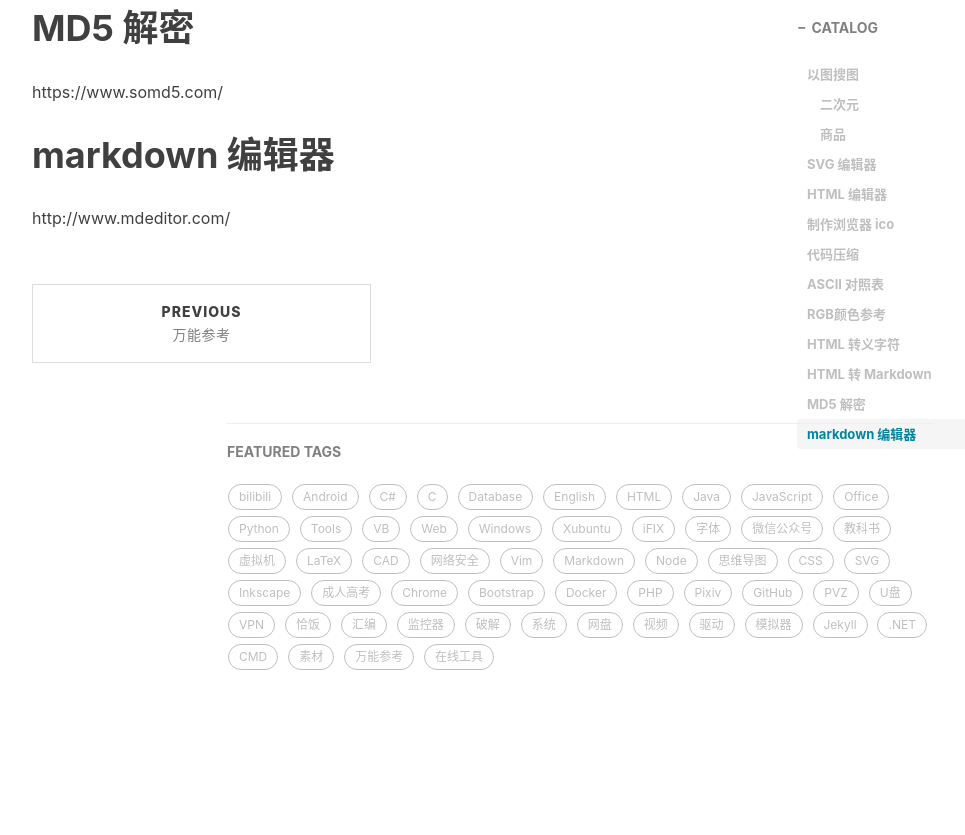
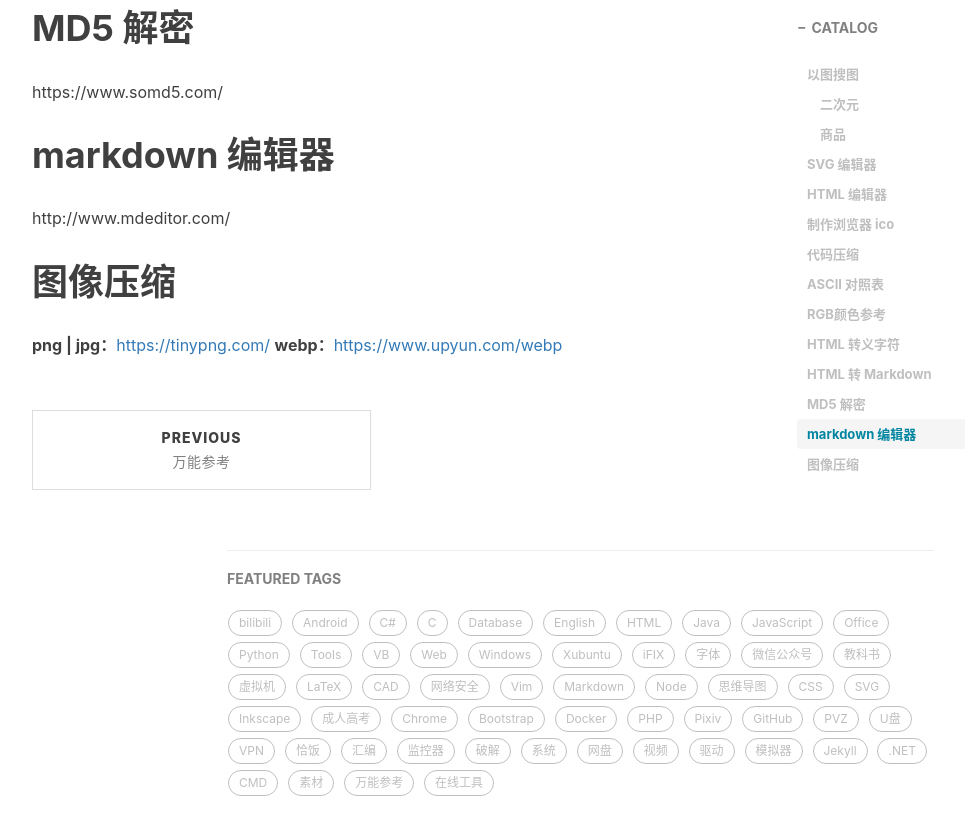
Before and after one commit to yiyutouxin/tangle5500.github.io, a Jekyll site: the page built from _posts/2020-9-13-在线工具.md, in a window 1280 px wide and 900 px high, scrolled down 2062 px. Shown: the top 835 px of the window, without its empty margins (38-1003 px from the left). Built offline with Jekyll 4.4.1, drawn with Linux system fonts in a browser that asks for light colours; nearby versions of some CDN libraries; comment, search, counter and statistics services are not loaded; before the commit the page ends 2876 px from its top, so only the background shows below that.

Commit message:
Update 2020-9-13-在线工具.md

```diff
--- a/_posts/2020-9-13-在线工具.md
+++ b/_posts/2020-9-13-在线工具.md
@@ -68,3 +68,8 @@ https://www.somd5.com/
 # markdown 编辑器
 
 http://www.mdeditor.com/
+
+# 图像压缩
+
+**png | jpg：**<https://tinypng.com/>
+**webp：**<https://www.upyun.com/webp>
```
